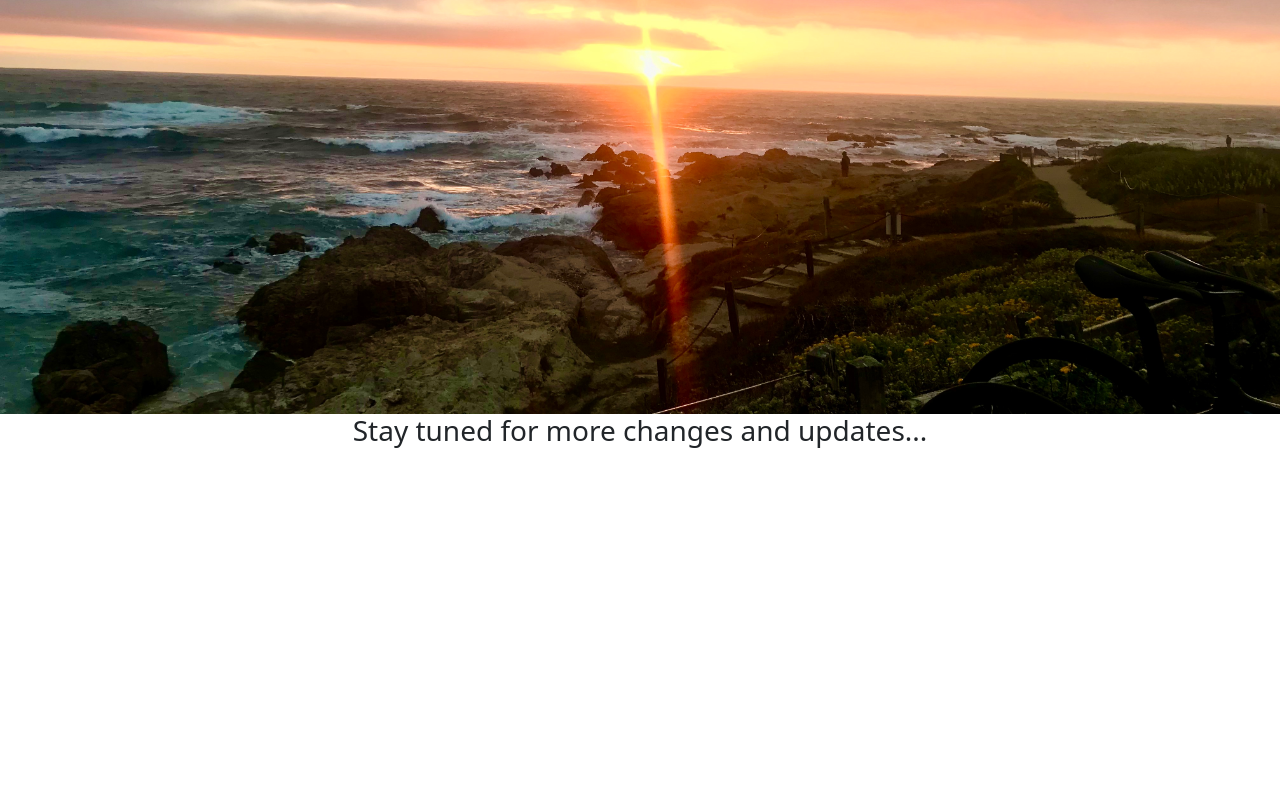
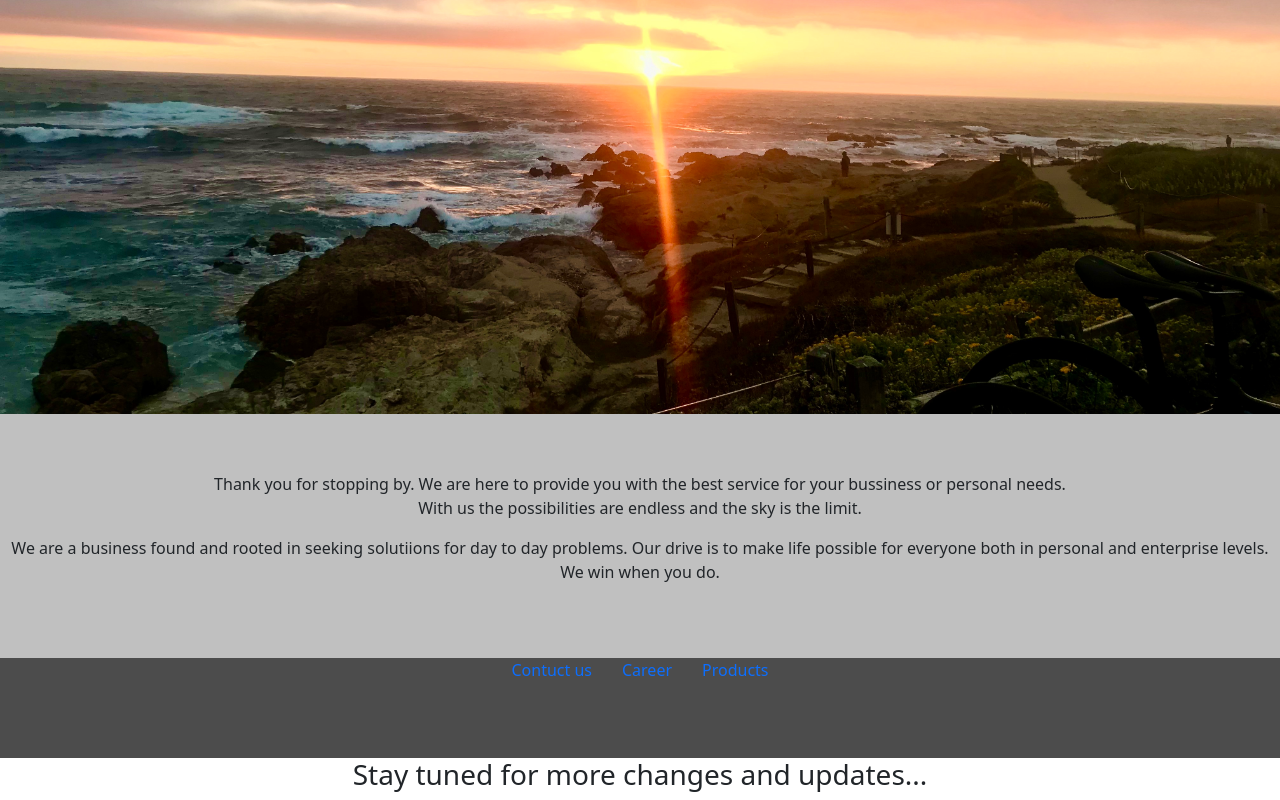
Before and after one commit to isakabusee/busee_inc, a React (Create React App) app: page / in a window 1280 px wide. Shown: the part 386-1186 px from the top of the page. Before the commit the page ends 842 px from the top, so only its background shows below. Built offline with nearby package versions, Linux system fonts and the light colour scheme.

Commit message:
adjustments

```diff
--- a/src/App.css
+++ b/src/App.css
@@ -206,9 +206,10 @@ nav {
 
   height: 80px;
   width: 100%;
+  background-color: var(--primary-black);
 }
 label.logo h1{
-  color: #000000;
+  color: var(--primary-white);
   padding: 15px;
 font-family: Georgia, 'Times New Roman', Times, serif;
 }
@@ -247,11 +248,12 @@ a.active, a:hover{
 .checkbtn {
  font-size: 30px;
  color: white;
- float: right;
+ float: left;
  line-height: 80px;
  margin-right: 40px;
  cursor: pointer;
  display: none;
+ padding: 0 0 0 25px;
 }
 #check{
   display: none;
@@ -295,7 +297,7 @@ a.active, a:hover{
     left: 0;
   }
   .far-bars{
-    color: #000000;
+    color: var(--primary-white);
   }
 
 }
@@ -309,3 +311,19 @@ a.active, a:hover{
   background-position: center;
   height: 100vh;
 }
+.main2{
+  flex-direction: column;
+  background-color: var(--primary-silver);
+
+}
+
+/*** Footer ***/
+.bottom{
+  background-color: var(--primary-transparent-black);
+  height: 100px;
+}
+.bottom a{
+  padding: 5px;
+  margin: 10px 10px;
+  text-decoration: none;
+}
--- a/src/components/Footer.js
+++ b/src/components/Footer.js
@@ -2,8 +2,10 @@ import React from 'react'
 
 const Footer = () => {
   return (
-    <div>
-        <h2>This will be the footer of the page</h2>
+    <div className="bottom">
+<a href="#">Contuct us</a>
+<a href="#">Career</a>
+<a href="#">Products</a>
     </div>
   )
 }
--- a/src/components/Home.js
+++ b/src/components/Home.js
@@ -3,15 +3,24 @@ import React from 'react';
 // import NavBar from './Navbar';
 import SomeInfo from './SomeInfo';
 import Navbar1 from './Navbar1';
+import Footer from './Footer';
 
 
 const Home = () => {
   return (
+    <>
     <div className='main'>
     {/* <NavBar /> */}
     <Navbar1 />
+    </div>
+    <div className="main2">
+
     <SomeInfo />
     </div>
+    <div className="footer">
+    <Footer />
+    </div>
+    </>
   )
 }
 
```
